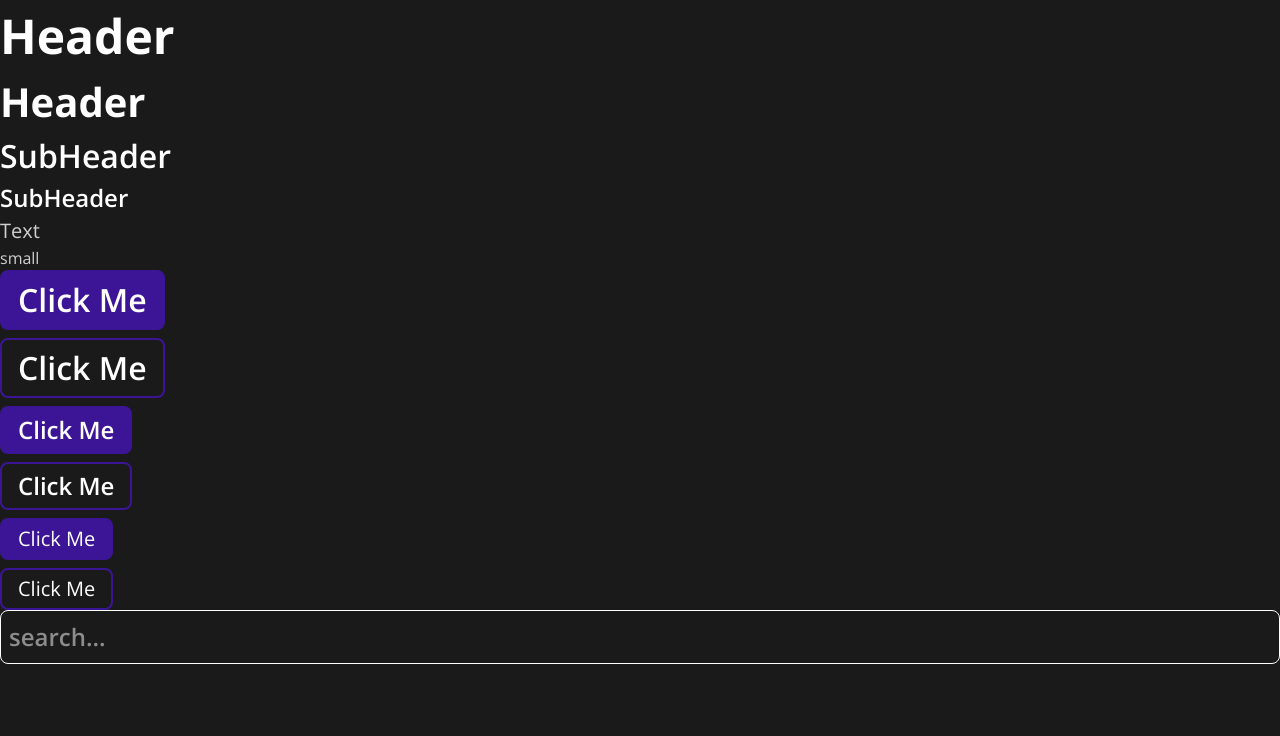
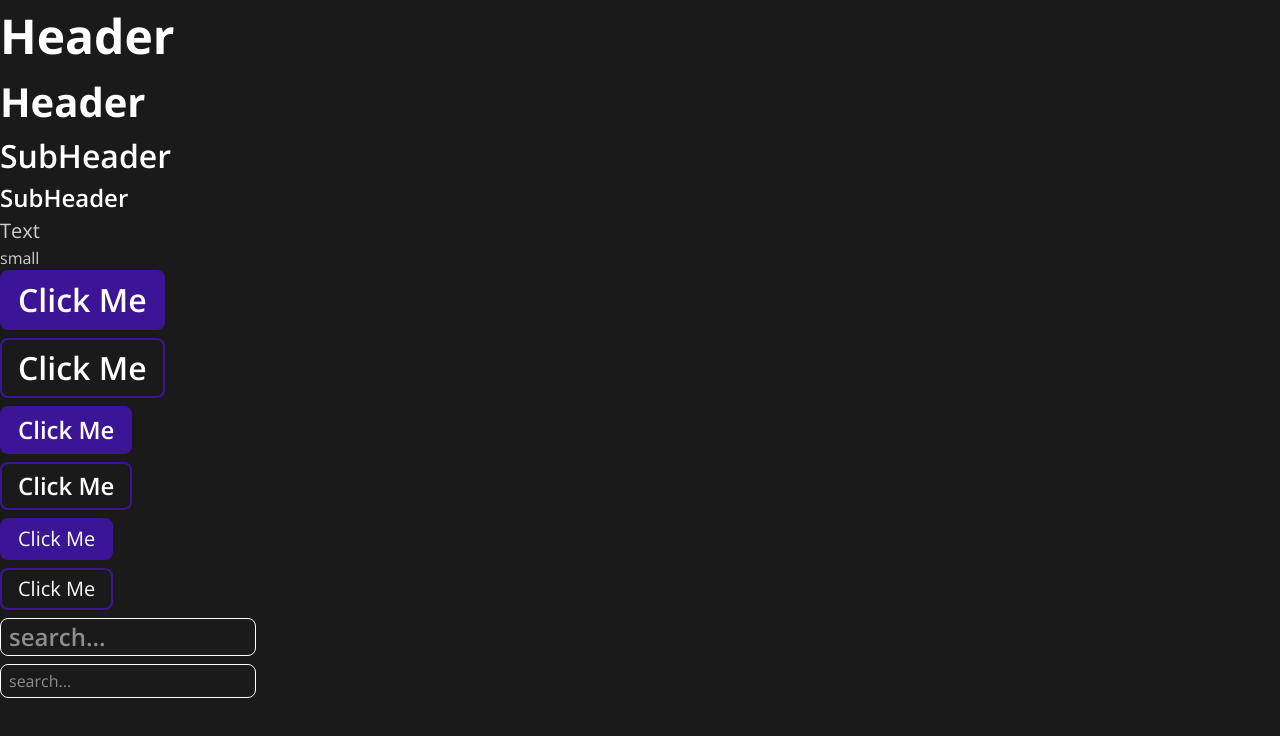
Before and after one commit to JakubMazurek08/gradesync, a React (Vite) app in the folder frontend/: page / in a window 1280 px wide. Shown: the top 736 px of the page. Built offline with nearby package versions, Linux system fonts and the light colour scheme.

Commit message:
added input

```diff
--- a/frontend/src/components/Inputs.tsx
+++ b/frontend/src/components/Inputs.tsx
@@ -1,9 +1,18 @@
-interface InputsProps{
+interface InputsProps {
     placeholder?: string,
+    size?: 'large' | 'medium',
 };
 
-export const Inputs = ({placeholder}:InputsProps) => {
+export const Inputs = ({size, placeholder}:InputsProps) => {
+    if(size === 'large'){
+        return (
+            <input placeholder={placeholder}
+                   className={'w-full border-1 border-gray text-[20px] sm:text-[24px] text-white font-semibold font-open-sans px-2 rounded-lg focus:outline-none'}
+                   type="text"/>
+        )
+    }
     return (
-        <input placeholder={placeholder} className={'w-full border-1 border-gray text-[20px] sm:text-[24px] text-white font-semibold font-open-sans p-2 rounded-lg'} type="text"/>
+        <input placeholder={placeholder}
+               className={'w-full border-1 border-gray text-[16px] sm:text-[16px] text-white font-open-sans py-1 px-2 rounded-lg focus:outline-none'} type="text"/>
     )
 }
--- a/frontend/src/pages/Home.tsx
+++ b/frontend/src/pages/Home.tsx
@@ -13,7 +13,7 @@ export const Home = () => {
             <Text> Text </Text>
             <Text type='small'> small </Text>
 
-            <div className={'flex flex-col gap-2'}>
+            <div className={'flex flex-col gap-2 w-64'}>
             <Button size='large' variant='important'>Click Me</Button>
             <Button size='large'>Click Me</Button>
 
@@ -22,8 +22,10 @@ export const Home = () => {
 
             <Button size='small' variant='important'>Click Me</Button>
             <Button size='small'>Click Me</Button>
+
+            <Inputs size='large' placeholder={'search...'}/>
+            <Inputs size={'medium'} placeholder={'search...'}/>
             </div>
-            <Inputs placeholder={'search...'}/>
        </>
     )
 }
```
